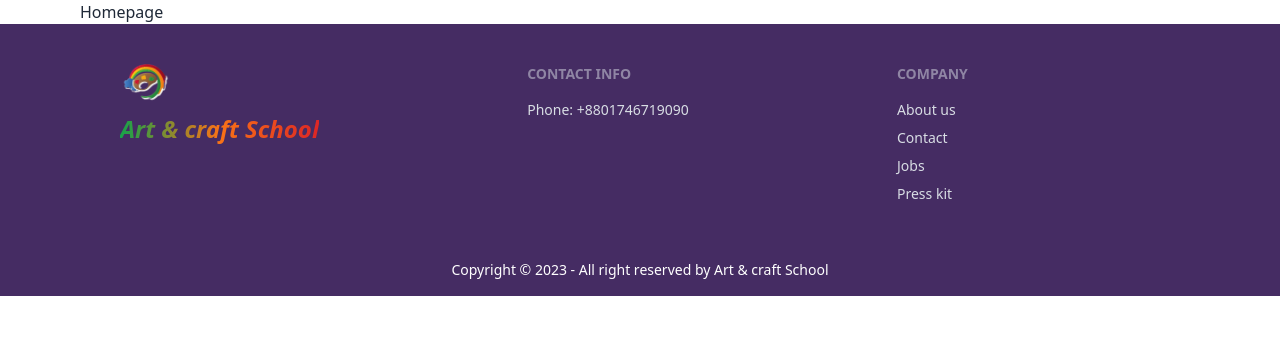
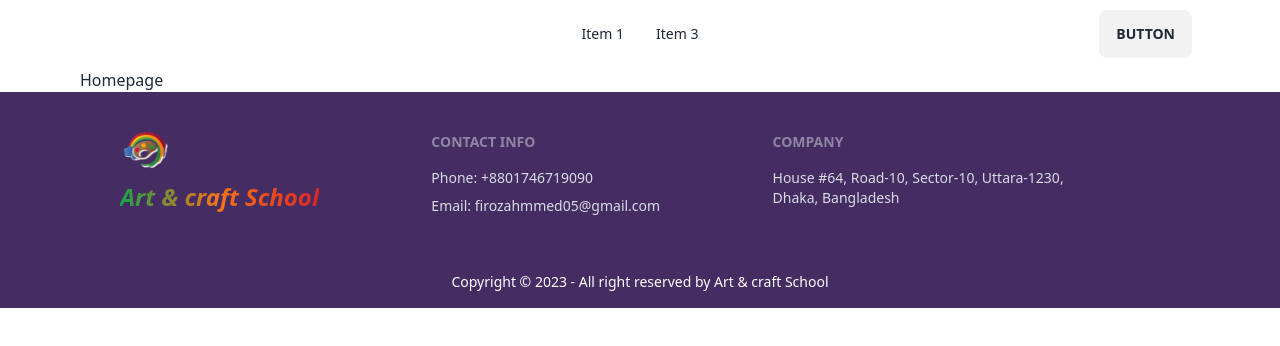
Before and after one commit to firozahmmed1/summer-camp-1, a React (Vite) app: page / in a window 1280 px wide. Shown: the top 346 px of the page. Built offline with nearby package versions, Linux system fonts and the light colour scheme.

Commit message:
third-update

```diff
--- a/package.json
+++ b/package.json
@@ -12,6 +12,7 @@
   "dependencies": {
     "localforage": "^1.10.0",
     "match-sorter": "^6.3.1",
+    "moment": "^2.29.4",
     "react": "^18.2.0",
     "react-dom": "^18.2.0",
     "react-helmet": "^6.1.0",
--- a/src/Layout/Main.jsx
+++ b/src/Layout/Main.jsx
@@ -1,8 +1,10 @@
 import { Outlet } from "react-router-dom";
 import Footer from "../Shared/Footer/Footer";
+import Navbar from "../Shared/Navbar/Navbar";
 const Main = () => {
     return (
         <div>
+            <Navbar></Navbar>
             <Outlet></Outlet>
             <Footer></Footer>
         </div>
--- a/src/Shared/Footer/Footer.jsx
+++ b/src/Shared/Footer/Footer.jsx
@@ -1,5 +1,6 @@
 import Container from "../../Components/Container/Container";
 import logo from "../../assets/logo/ass-12-logo.png"
+import moment from 'moment';
 const Footer = () => {
     return (
         <div className="bg-[#452c63]">
@@ -13,19 +14,18 @@
                     <div>
                         <span className="footer-title">Contact Info</span>
                         <a className="link link-hover">Phone: +8801746719090</a>
+                        <a className="link link-hover">Email: firozahmmed05@gmail.com</a>
 
                     </div>
                     <div>
                         <span className="footer-title">Company</span>
-                        <a className="link link-hover">About us</a>
-                        <a className="link link-hover">Contact</a>
-                        <a className="link link-hover">Jobs</a>
-                        <a className="link link-hover">Press kit</a>
+                        <p className=" ">House #64, Road-10, Sector-10, Uttara-1230, <br /> Dhaka, Bangladesh </p>
+
                     </div>
                 </footer>
                 <div className="footer footer-center p-4 text-base-content">
                     <div>
-                        <p className="text-white">Copyright © 2023 - All right reserved by Art & craft School</p>
+                        <p className="text-white">Copyright © {moment().format('YYYY')} - All right reserved by Art & craft School</p>
                     </div>
                 </div>
             </Container>
--- /dev/null
+++ b/src/Shared/Navbar/Navbar.jsx
@@ -0,0 +1,57 @@
+import { Link } from "react-router-dom";
+import Container from "../../Components/Container/Container";
+
+const Navbar = () => {
+    return (
+        <Container>
+            <div className="navbar bg-base-100">
+                <div className="navbar-start">
+                    <div className="dropdown">
+                        <label tabIndex={0} className="btn btn-ghost lg:hidden">
+                            <svg xmlns="http://www.w3.org/2000/svg" className="h-5 w-5" fill="none" viewBox="0 0 24 24" stroke="currentColor"><path strokeLinecap="round" strokeLinejoin="round" strokeWidth="2" d="M4 6h16M4 12h8m-8 6h16" /></svg>
+                        </label>
+                        <ul tabIndex={0} className="menu menu-sm dropdown-content mt-3 p-2 shadow bg-base-100 rounded-box w-52">
+                            <li><a>Item 1</a></li>
+                            {/* <li>
+                                <a>Parent</a>
+                                <ul className="p-2">
+                                    <li><a>Submenu 1</a></li>
+                                    <li><a>Submenu 2</a></li>
+                                </ul>
+                            </li> */}
+                            <li><a>Item 3</a></li>
+                        </ul>
+                    </div>
+
+                   <div className="hidden">
+                   <Link className=" normal-case text-xl">
+                      <img src="" alt="" />
+                      </Link>
+                      <p  className="text-2xl font-bold italic text-transparent bg-clip-text bg-gradient-to-r from-green-600 via-orange-500 to-red-600">Art & craft School</p>
+                   </div>
+
+                </div>
+                <div className="navbar-center hidden lg:flex">
+                    <ul className="menu menu-horizontal px-1">
+                        <li><a>Item 1</a></li>
+                        {/* <li tabIndex={0}>
+                            <details>
+                                <summary>Parent</summary>
+                                <ul className="p-2">
+                                    <li><a>Submenu 1</a></li>
+                                    <li><a>Submenu 2</a></li>
+                                </ul>
+                            </details>
+                        </li> */}
+                        <li><a>Item 3</a></li>
+                    </ul>
+                </div>
+                <div className="navbar-end">
+                    <a className="btn">Button</a>
+                </div>
+            </div>
+        </Container>
+    );
+};
+
+export default Navbar;
```
Also changed, not shown: 1 other file (tests, documents, lock files or other folders).
